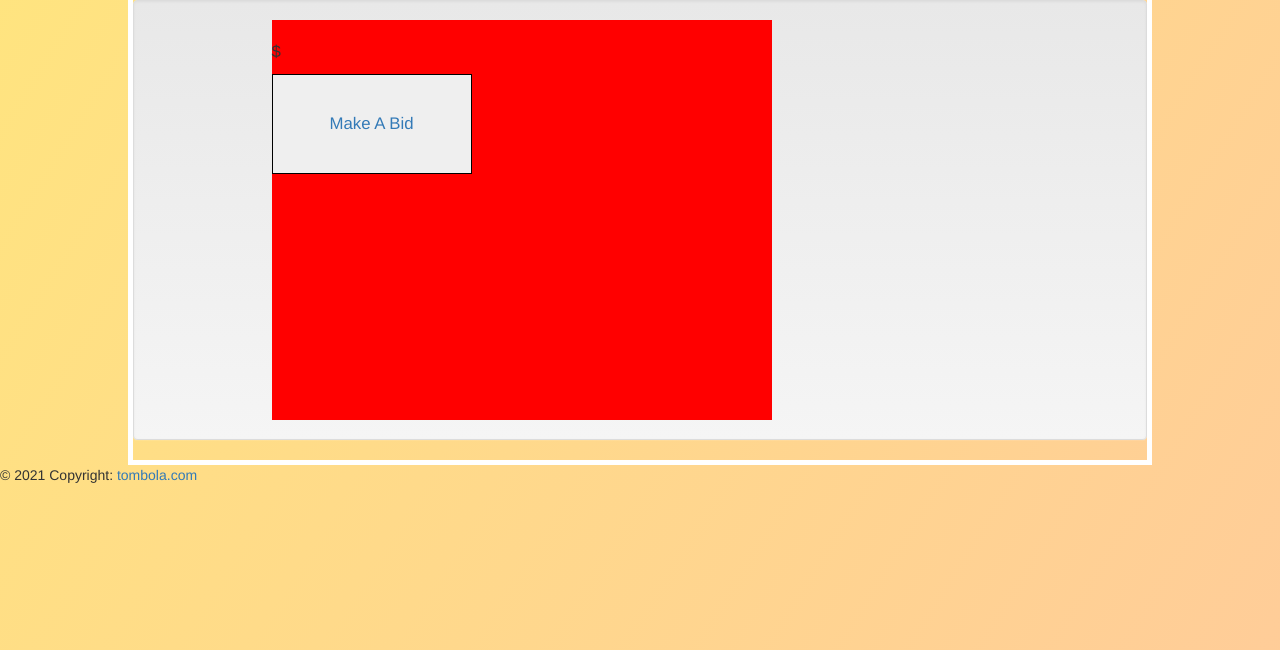
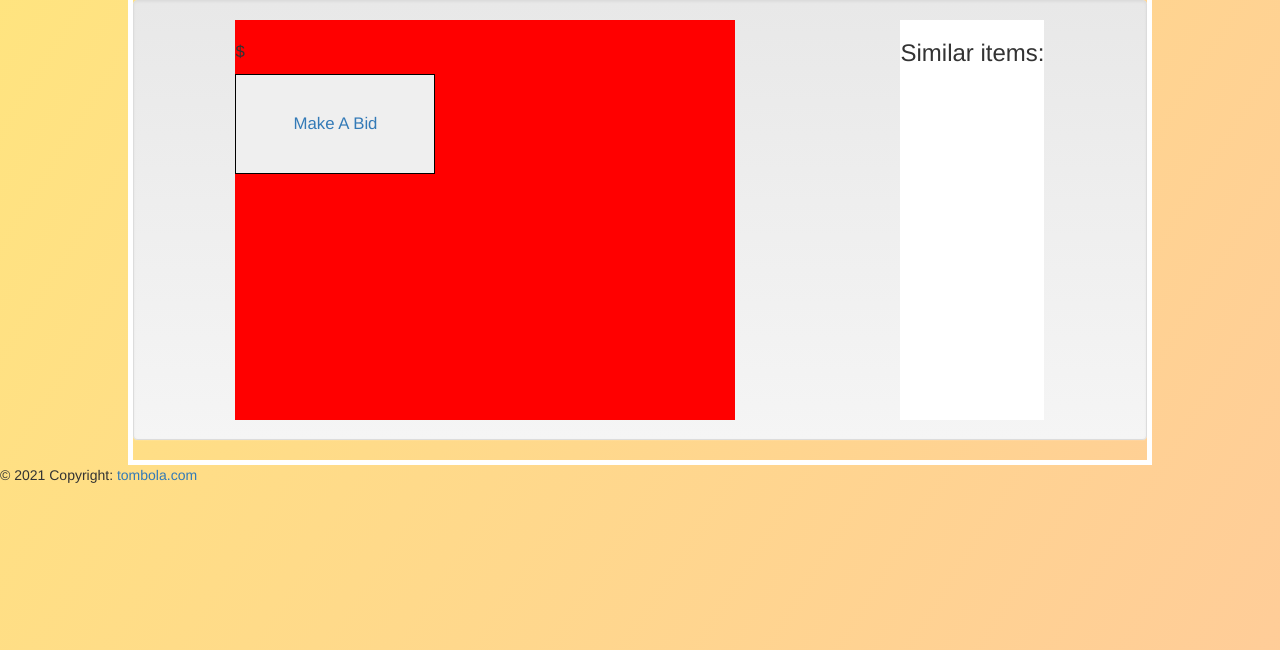
Before and after one commit to jonsteinar20/verklegt-namskei--2, a Django app: template fire_sale/templates/item/item_details.html in a window 1280 px wide. Shown: the part 54-704 px from the top of the page. Run offline with Django 4.2, Linux system fonts and the light colour scheme; the template is opened without the code that fills it, so the values that code supplies are empty.

Commit message:
similar items header bætt við

```diff
--- a/fire_sale/templates/item/item_details.html
+++ b/fire_sale/templates/item/item_details.html
@@ -11,6 +11,8 @@
             <button class="bid-btn" type="button"><a href="{% url 'make_bid' item_id=item.id %}">Make A Bid</a></button>
         </div>
         <div class="items">
+            <h3>Similar items: </h3>
+        <br>
             {% for item in items %}
                 {% include 'item/single_item.html' with item=item %}
             {% endfor %}
```
